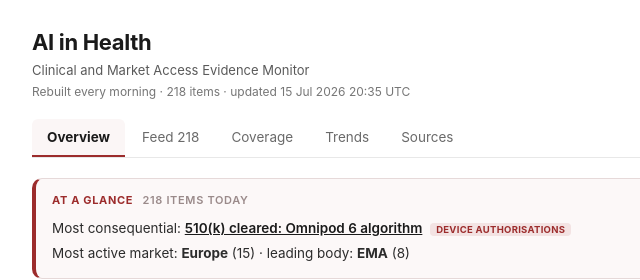
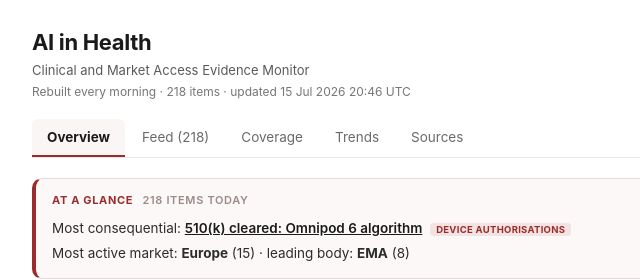
Before and after one commit to asarmah123/ai-heor-feed, a plain HTML site: page docs/index.html in a window 1280 px wide. Shown: the top 280 px of the page, 168-808 px from the left. Drawn offline with Linux system fonts and the light colour scheme.

Commit message:
feed: 2026-07-15

```diff
--- a/docs/index.html
+++ b/docs/index.html
@@ -152,11 +152,11 @@
 </head><body><div class="wrap">
 <h1>AI in Health</h1>
 <div class="tagline">Clinical and Market Access Evidence Monitor</div>
-<div class="sub">Rebuilt every morning · 218 items · updated 15 Jul 2026 20:35 UTC</div>
+<div class="sub">Rebuilt every morning · 218 items · updated 15 Jul 2026 20:46 UTC</div>
 
 <div class="tabs">
   <div class="tab on" data-tab="overview">Overview</div>
-  <div class="tab" data-tab="feed">Feed <span class="tabbadge">218</span></div>
+  <div class="tab" data-tab="feed">Feed <span class="tabcount">(218)</span></div>
   <div class="tab" data-tab="coverage">Coverage</div>
   <div class="tab" data-tab="trends">Trends</div>
   <div class="tab" data-tab="sources">Sources</div>
```
